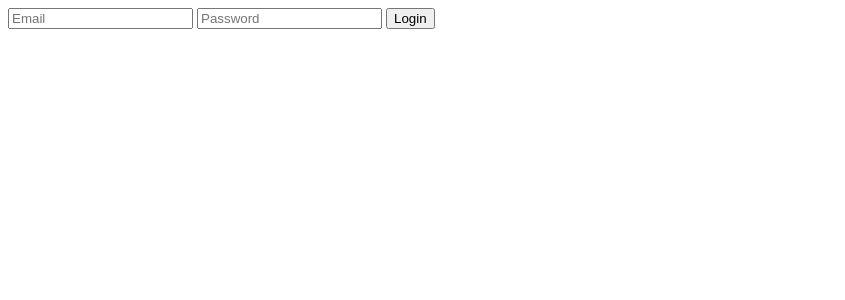
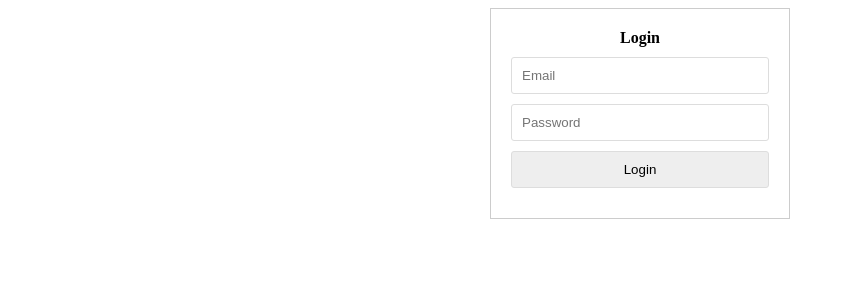
Before and after one commit to Bellangelo/epignosi, a PHP site: template src/pages/login.php in a window 1280 px wide. Shown: the top 300 px of the page, without its empty margins (0-845 px from the left). Run offline with PHP 8.4, Linux system fonts and the light colour scheme; the template is opened without the code that fills it, so the values that code supplies are empty.

Commit message:
Login - frontend

```diff
--- /dev/null
+++ b/src/assets/css/login.css
@@ -0,0 +1,34 @@
+.main {
+    width:300px;
+    margin:auto;
+}
+
+form {
+    border:1px solid #ccc;
+    padding:20px;
+}
+
+.title {
+    text-align: center;
+    margin-bottom:10px;
+    font-weight: 600;
+}
+
+input {
+    width:100%;
+    display:block;
+    padding:10px;
+    border:1px solid #ddd;
+    border-radius: 3px;
+    box-sizing:border-box;
+    margin-bottom:10px;
+}
+
+[type="submit"] {
+    background-color:#eee;
+    cursor:pointer;
+}
+
+[type="submit"]:hover {
+    background-color:#ccc;
+}
--- a/src/pages/login.php
+++ b/src/pages/login.php
@@ -1,12 +1,14 @@
 <!DOCTYPE html>
     <head>
         <title>Login</title>
+        <link href="/epignosi/css/login.css" rel="stylesheet" />
     </head>
     <body>
         <div class="main">
-            <form >
-                <input type="text" placeholder="Email" />
-                <input type="text" placeholder="Password" />
+            <form action="/epignosi/actions/login.php" method="POST">
+                <div class="title">Login</div>
+                <input type="text" placeholder="Email" required />
+                <input type="text" placeholder="Password" required />
                 <input type="submit" value="Login" />
             </form>
         </div>
```
